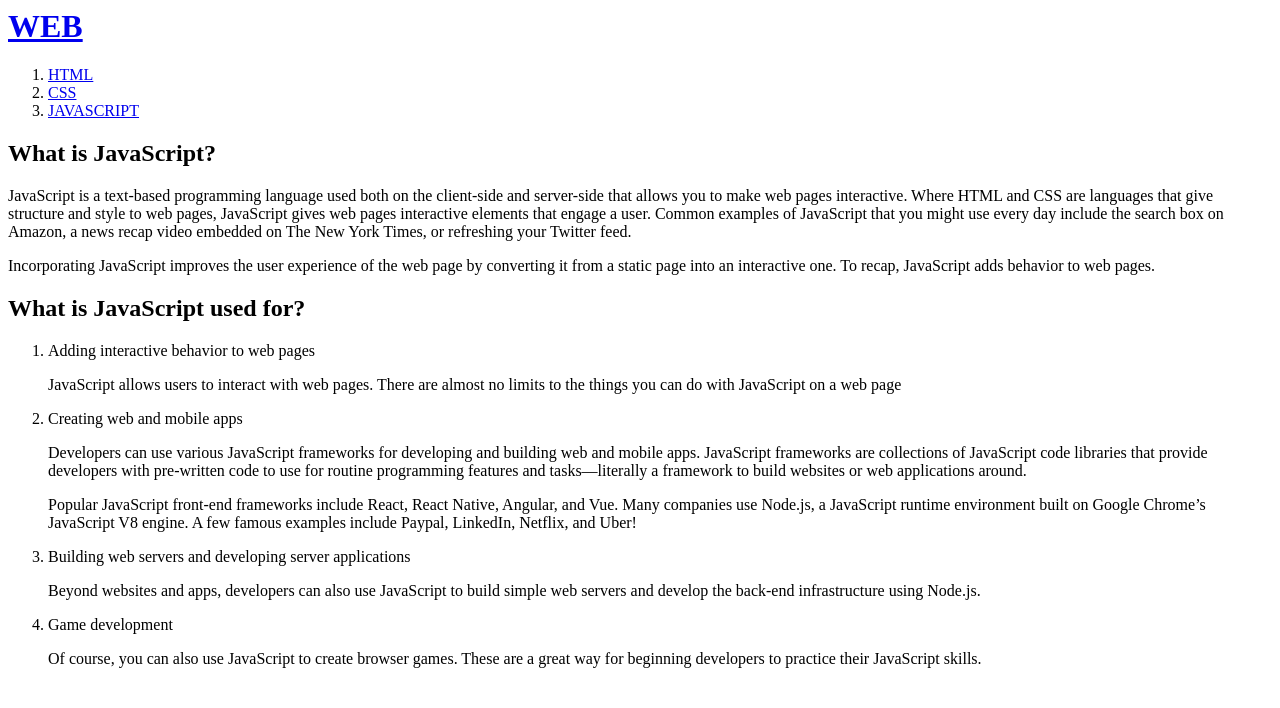
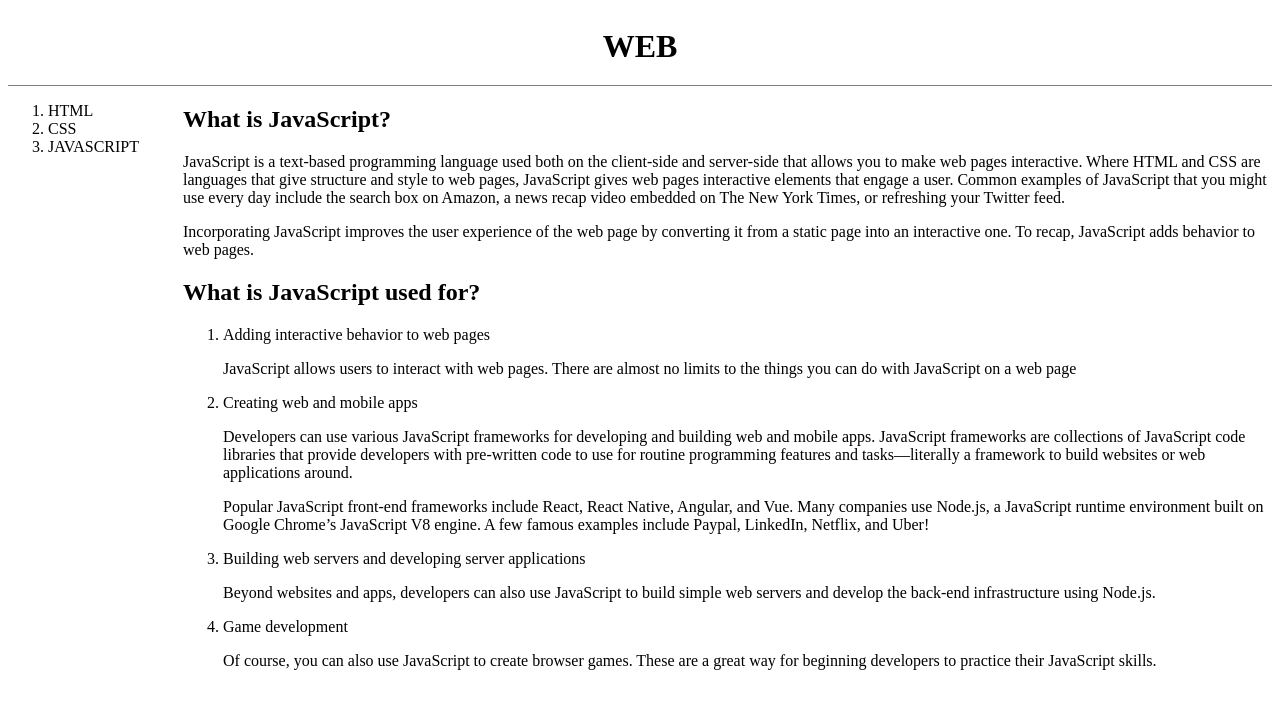
Before and after one commit to hskkhr/web2, a plain HTML site: page 3.html in a window 1280 px wide. Drawn offline with Linux system fonts and the light colour scheme.

Commit message:
css work

```diff
--- a/3.html
+++ b/3.html
@@ -2,14 +2,17 @@
     <head>
         <title>web</title>
         <meta charset="utf-8">
+        <link rel="stylesheet" href="style.css">
     </head>
     <body>
         <h1><a href="0.html">WEB</a></h1>
+        <div id="grid">
             <ol>
                 <li><a href="1.html">HTML</a></li>
                 <li><a href="2.html">CSS</a></li>
                 <li><a href="3.html">JAVASCRIPT</a></li>
             </ol>
+            <div id="article">
                 <h2>What is JavaScript?</h2>
                 <p>JavaScript is a text-based programming language used both on the client-side and server-side that allows you to make web pages interactive. Where HTML and CSS are languages that give structure and style to web pages, JavaScript gives web pages interactive elements that engage a user. Common examples of JavaScript that you might use every day include the search box on Amazon, a news recap video embedded on The New York Times, or refreshing your Twitter feed.</p>
                 <p>Incorporating JavaScript improves the user experience of the web page by converting it from a static page into an interactive one. To recap, JavaScript adds behavior to web pages.</p>
@@ -34,5 +37,7 @@
                         <p>Of course, you can also use JavaScript to create browser games. These are a great way for beginning developers to practice their JavaScript skills.</p>
                     </li>
                 </ol>
+            </div>
+        </div>
     </body>
 </html>
--- /dev/null
+++ b/style.css
@@ -0,0 +1,25 @@
+a{
+    color: black;
+    text-decoration: none;
+}
+h1{
+    margin:0;
+    padding:20px;
+    border-bottom:1px solid gray;
+    text-align:center;
+}
+#gridol{
+    border-right: 1px solid gray;
+    width:100px;
+    margin:0;
+    padding:20px;
+    padding-left: 33px;
+}
+#grid{
+    display:grid;
+    grid-template-columns: 150px 1fr;
+}
+
+#article{
+    padding-left:25px;
+}
```
Also changed, not shown: 0.html (+5 -0 lines), 1.html (+5 -0 lines), 2.html (+5 -0 lines), index.html (+8 -5 lines). Lines whose indentation alone changed are shown as unchanged.
